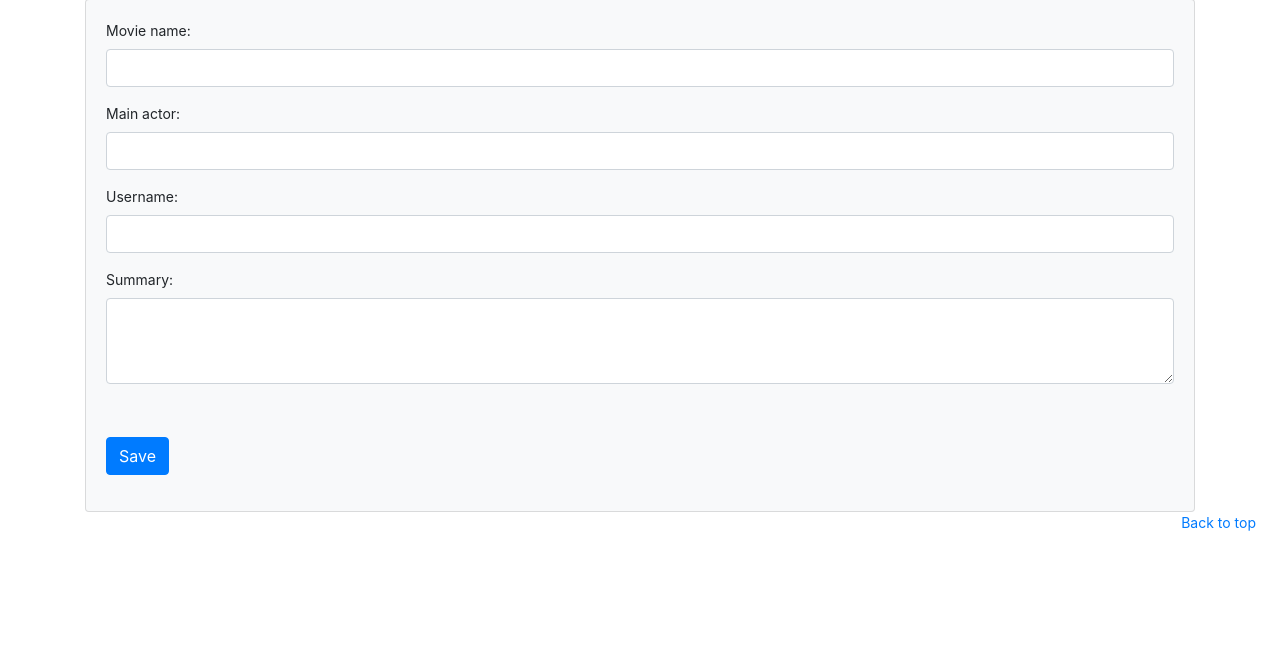
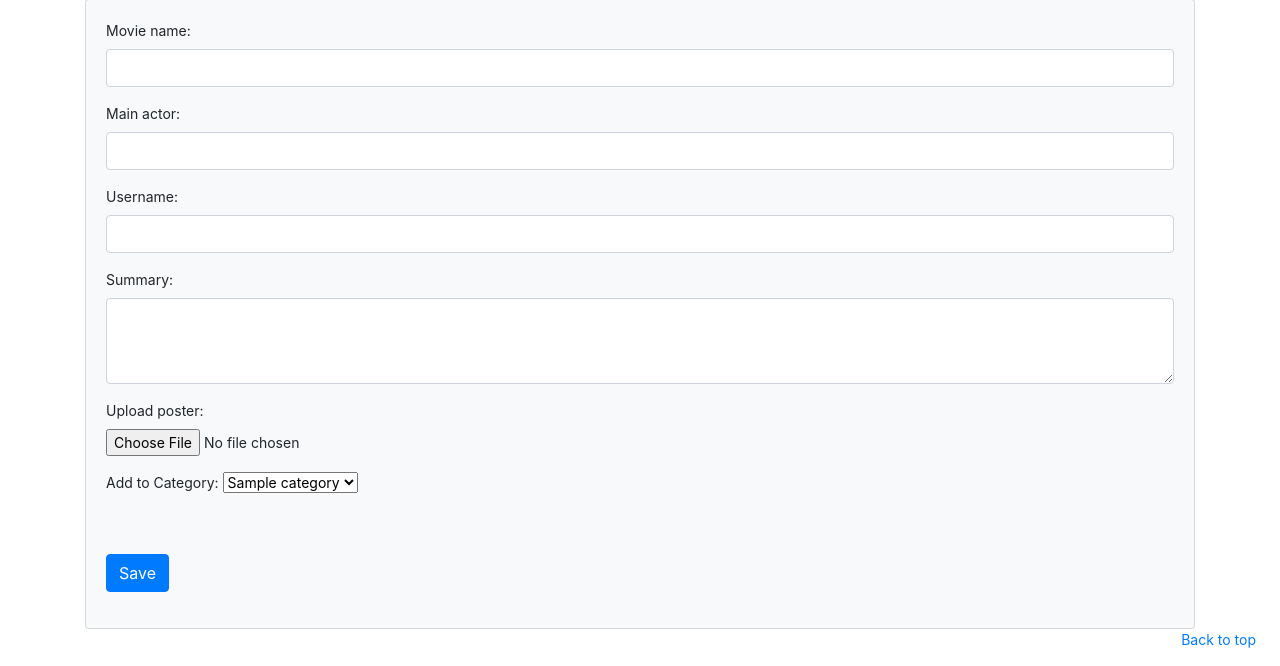
Before and after one commit to rorybhunter/WAD2_Group_2E, a Django app: page /RaisinRatings/add_movie/ in a window 1280 px wide. Shown: the part 272-938 px from the top of the page. Before the commit the page ends 803 px from the top, so only its background shows below. Run offline with Django 4.2, Linux system fonts and the light colour scheme; tables that the repository leaves empty hold one stand-in row (values such as "Sample post"); some libraries are stand-ins or nearby versions.

Commit message:
add to category for add movie page

```diff
--- a/RaisinRatings/forms.py
+++ b/RaisinRatings/forms.py
@@ -1,6 +1,6 @@
 from django import forms
 
-from RaisinRatings.models import Review, Movie
+from RaisinRatings.models import Review, Movie, Category
 from .models import Movie
 from django.contrib.auth.models import User
 from RaisinRatings.models import UserProfile
@@ -25,10 +25,11 @@ class MovieForm(forms.ModelForm):
     username = forms.CharField(max_length=Movie.USERNAME_MAX_LENGTH, help_text="Enter your username")
     summary = forms.CharField(max_length=Movie.SUMMARY_MAX_LENGTH, help_text="Please enter the movie summary")
     slug = forms.CharField(widget=forms.HiddenInput(), required=False)
+    categories = forms.ModelMultipleChoiceField(queryset=Category.objects.all())
 
     class Meta:
         model = Movie
-        fields = ['movie_name', 'main_actor', 'username', 'summary', 'poster', ]
+        fields = ['movie_name', 'main_actor', 'username', 'summary', 'poster', 'categories']
 
 class ReviewForm(forms.ModelForm):
     title = forms.CharField(max_length=20, help_text = 'Enter your review title: ')
--- a/RaisinRatings/models.py
+++ b/RaisinRatings/models.py
@@ -17,6 +17,7 @@ class Movie(models.Model):
     summary = models.CharField(max_length=SUMMARY_MAX_LENGTH)
     slug = models.SlugField(unique=True)
     poster = models.ImageField(upload_to='movie_posters', blank=True)
+    categories = models.ManyToManyField('Category')
 
     def save(self, *args, **kwargs):
         self.slug = slugify(self.movie_name)
--- a/templates/RaisinRatings/add_movie.html
+++ b/templates/RaisinRatings/add_movie.html
@@ -47,10 +47,18 @@
                                         <textarea class="form-control textarea" type="text" name="summary" maxlength="500" required="" id="id_summary" rows="3"></textarea>
                                     </p>
                                     <!-- uncomment when poster is integrated -->
-                                    <!-- <p>
+                                    <p>
                                         <label for="id_poster">Upload poster:</label>
-                                        <input class="form-control-file" type="file" name="poster" required="" id="id_summary">
-                                    </p> -->
+                                        <input class="form-control-file" type="file" name="poster" required="" id="id_poster">
+                                    </p>
+                                    <p>
+                                        <label for="{{ form.categories.id_for_label }}">Add to Category:</label>
+                                        <select name="{{ form.categories.name }}" id="{{ form.categories.id_for_label }}">
+                                            {% for category in form.categories.field.queryset %}
+                                                <option value="{{ category.id }}">{{ category.name }}</option>
+                                            {% endfor %}
+                                        </select>
+                                    </p>
                                     <br />
                                 </div>
                                 <button class="btn btn-primary" type="submit" name="submit">Save</button>
--- a/templates/RaisinRatings/register.html
+++ b/templates/RaisinRatings/register.html
@@ -48,12 +48,13 @@ Register
                                     <select class="form-control" name="user_type" id="id_user_type">
                                         <option value="COUCH_POTATO" selected="">Couch Potato</option>
                                         <option value="CRITIC">Critic</option>
-                                        <option value="CREATAR">Creatar</option>
+                                        <option value="CREATOR">Creator</option>
                                     </select>
                                 </p>
                             <!-- {{ user_form.as_p }}
                             {{ profile_form.as_p }} -->
                             <button type="submit" class="btn btn-primary" name="submit" value="Register">Register</button>
+                            </div>
                         </form>
                     </div>
                 </div>
```
Also changed, not shown: media/movie_posters/20210609_210459_3.jpg (deleted).
